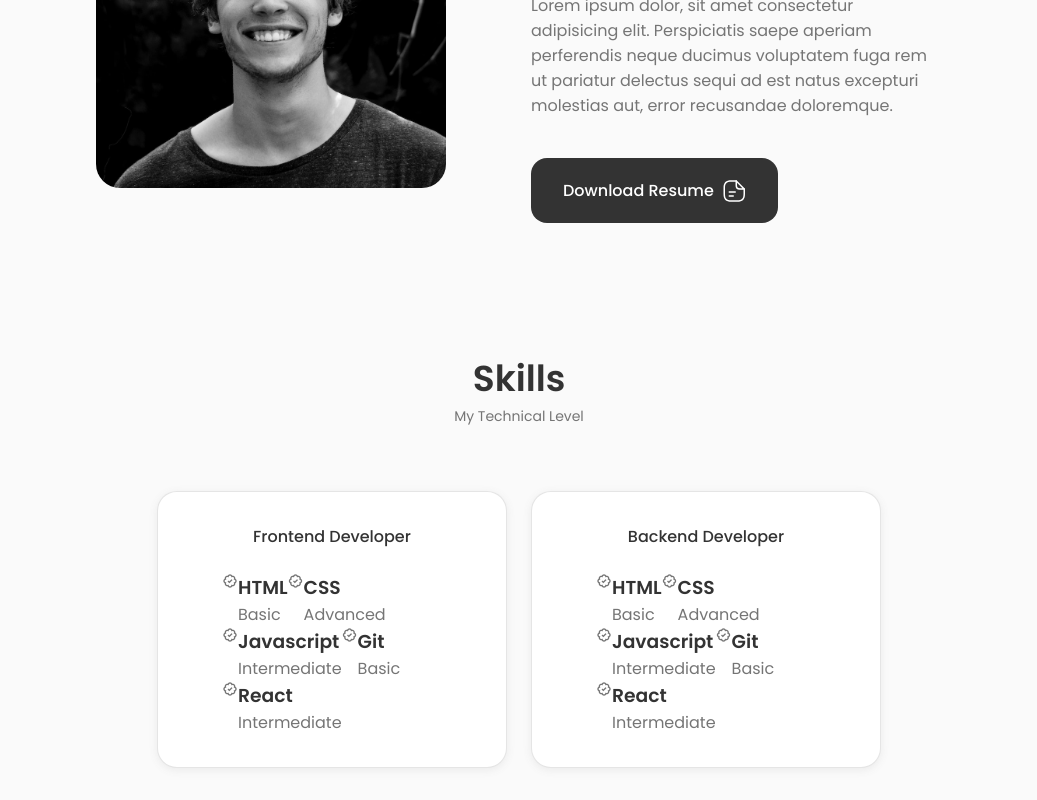
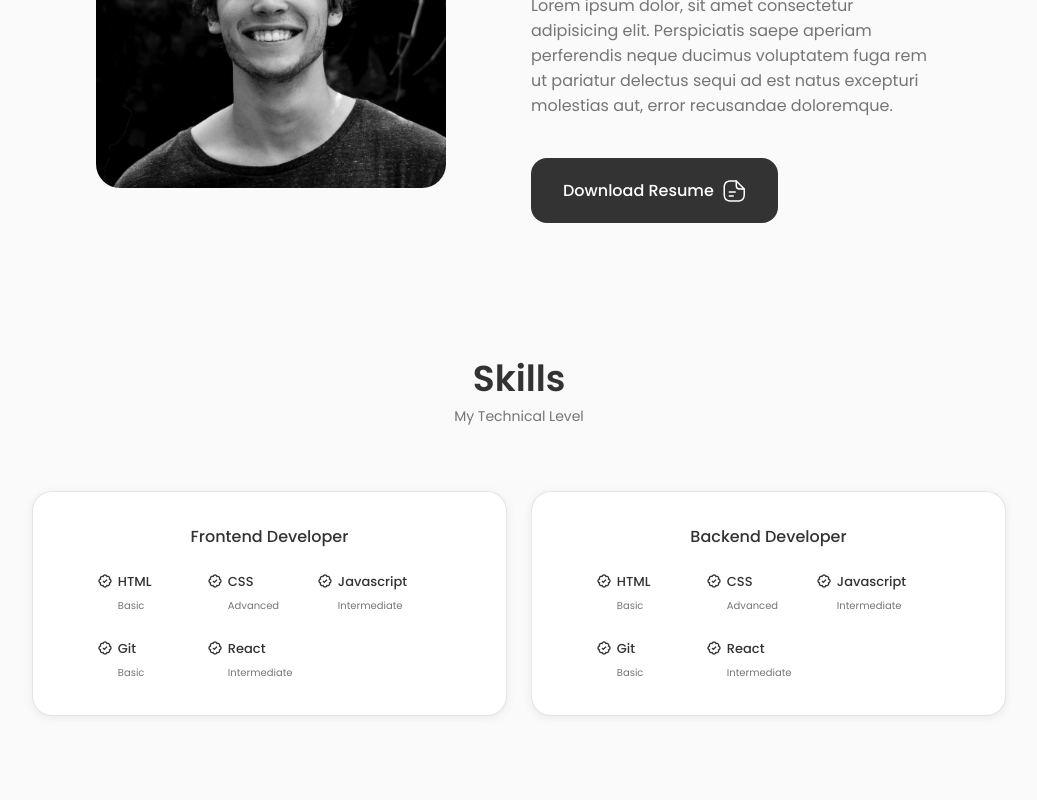
Before and after one commit to stephin007/portfolio_v2, a React (Create React App) app: page / in a window 1280 px wide. Shown: the part 1274-2074 px from the top of the page, without its empty margins (121-1158 px from the left). After the commit the page ends 2022 px from the top, so only its background shows below. Built offline with nearby package versions, Linux system fonts and the light colour scheme.

Commit message:
edited the skills card

```diff
--- a/src/components/Skills/skills.css
+++ b/src/components/Skills/skills.css
@@ -1,5 +1,5 @@
 .skills__container{
-    grid-template-columns: repeat(2, 350px);
+    grid-template-columns: repeat(2, 475px);
     column-gap: 3rem;
     justify-content: center;
 }
@@ -10,12 +10,15 @@
     box-shadow: rgba(99, 99, 99, 0.1) 0px 2px 8px 0px;
     padding: 2rem 4rem;
     border-radius: 1.25rem;
+    display: flex;
+    flex-direction: column;
+    align-items: center;
 }
 
 .skills__title{
     font-size: var(--normal-font-size);
     font-weight: var(--font-medium);
-    text-align: center;
+    text-align: left;
     margin-bottom: var(--mb-1-5);
 }
 
@@ -26,11 +29,27 @@
 
 .skills__group{
     display: flex;
-    flex-direction: row;
     flex-wrap: wrap;
+    row-gap: 1.5rem;
 }
 
 .skills__data{
     display: flex;
+    column-gap: 0.3rem;
+    width: 110px;
+}
 
+.skills .bx-badge-check{
+    font-size: 1rem;
+    color: var(--title-color);
 }
+
+.skills__name{
+    font-size: 13px;
+    font-weight: var(--font-medium);
+    line-height: 18px;
+}
+
+.skills__level{
+    font-size: var(--tiny-font-size);
+}
```
